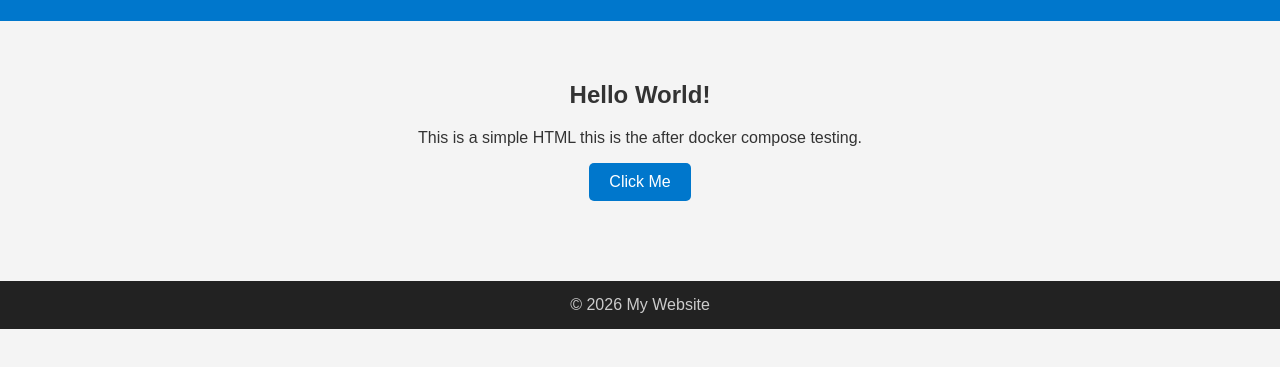
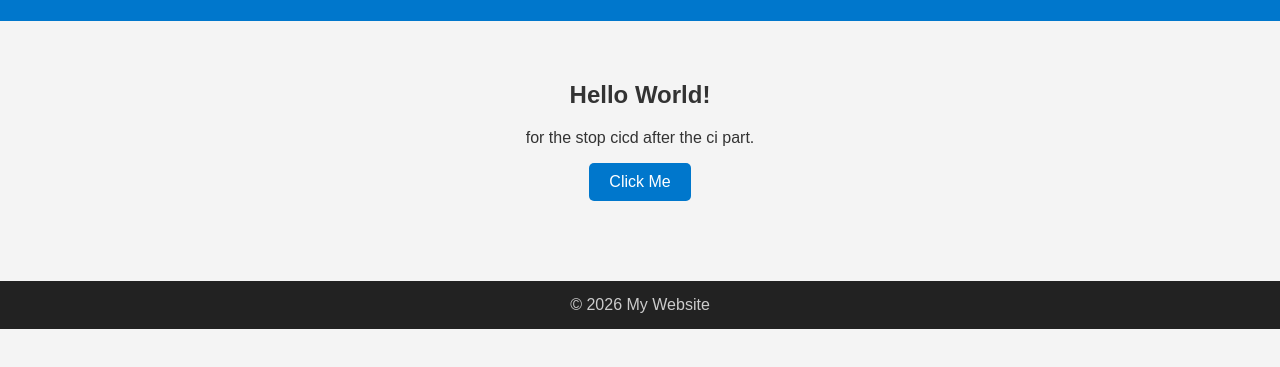
Before and after one commit to ashut3005/pypeaitestin, a website: page frontend/index.html in a window 1280 px wide. Shown: the part 99-466 px from the top of the page. Drawn offline with Linux system fonts and the light colour scheme.

Commit message:
Update index.html

```diff
--- a/frontend/index.html
+++ b/frontend/index.html
@@ -57,7 +57,7 @@
 
   <main>
     <h2>Hello World!</h2>
-    <p>This is a simple HTML this is the after docker compose testing.</p>
+    <p>for the stop cicd after the ci part.</p>
 
     <button onclick="showMessage()">
       Click Me
```
